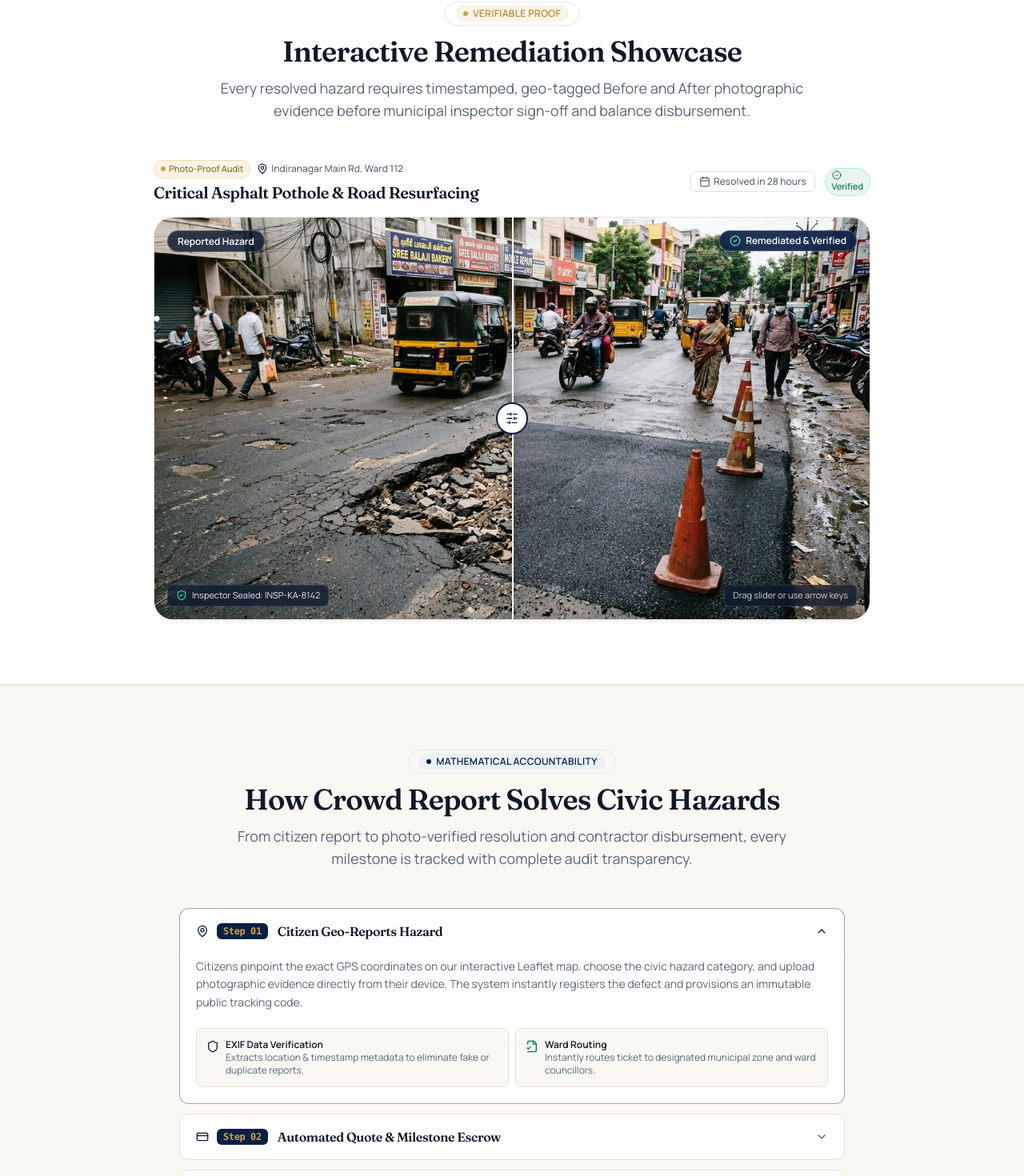
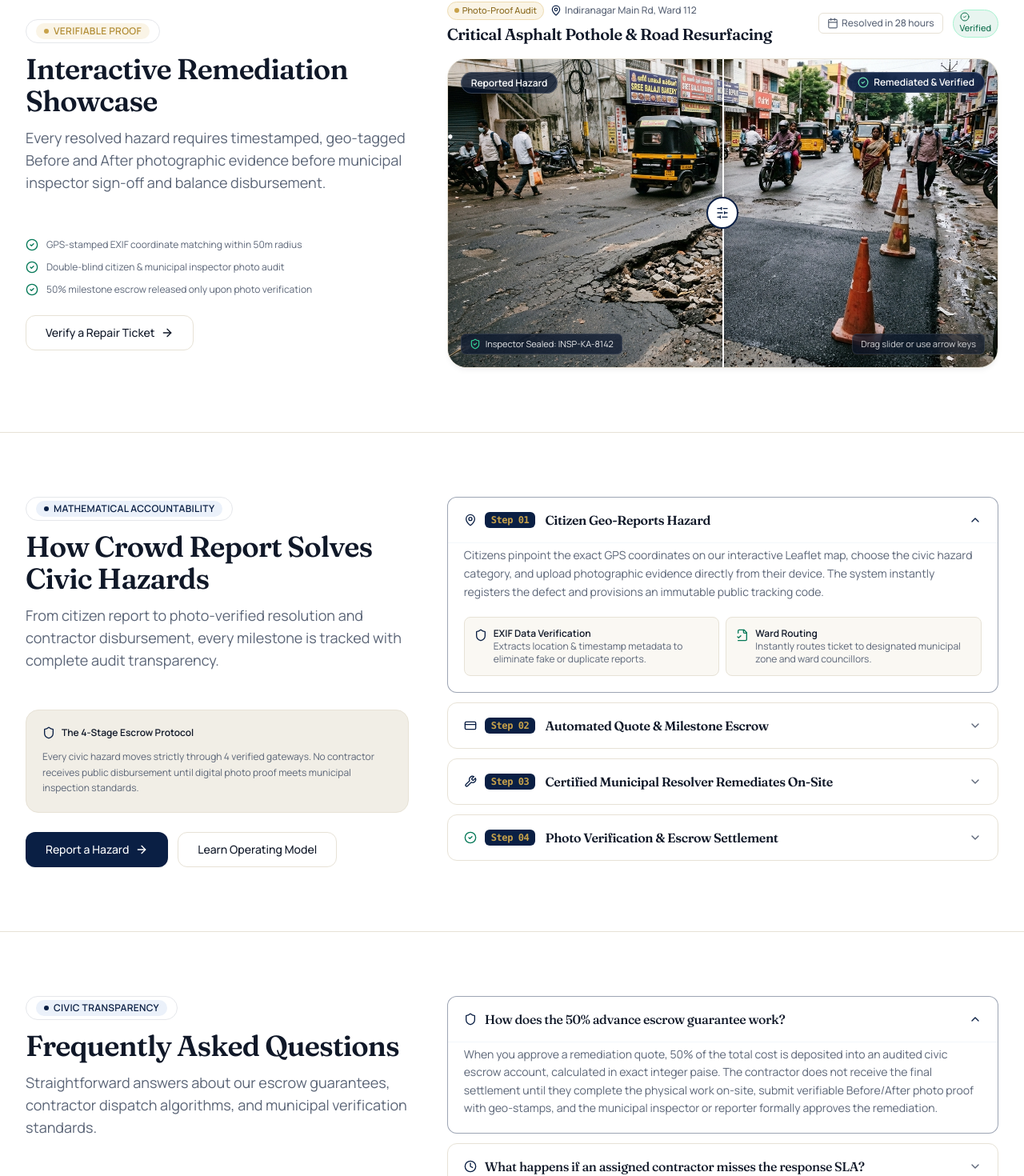
Before and after one commit to harshitsinghsln185-cloud/cityReport, a React (Vite) app in the folder client/: page / in a window 1280 px wide. Shown: the part 1302-2772 px from the top of the page at 80% size. Built offline with nearby package versions, Linux system fonts and the light colour scheme; no server answers.

Commit message:
feat(home): adopt 2-column split layout with content on right and white background across showcase, process and faq sections

```diff
--- a/client/src/components/public/FaqSection.tsx
+++ b/client/src/components/public/FaqSection.tsx
@@ -1,14 +1,16 @@
 import React from 'react';
+import { Link } from 'react-router-dom';
 import Accordion, { AccordionItemData } from '../ui/Accordion';
 import SectionHeader from '../ui/SectionHeader';
 import Reveal from '../ui/Reveal';
-import { HelpCircle, Shield, Clock, Calculator, Camera, AlertTriangle, FileText } from 'lucide-react';
+import Button from '../ui/Button';
+import { HelpCircle, Shield, Clock, Calculator, Camera, AlertTriangle, FileText, ArrowRight } from 'lucide-react';
 
 const FAQ_ITEMS: AccordionItemData[] = [
   {
     id: 'escrow-protection',
     title: 'How does the 50% advance escrow guarantee work?',
-    icon: <Shield className="w-4 h-4" />,
+    icon: <Shield className="w-4 h-4 text-primary" />,
     content: (
       <p>
         When you approve a remediation quote, 50% of the total cost is deposited into an audited civic escrow account, calculated in exact integer paise. The contractor does not receive the final settlement until they complete the physical work on-site, submit verifiable Before/After photo proof with geo-stamps, and the municipal inspector or reporter formally approves the remediation.
@@ -18,7 +20,7 @@ const FAQ_ITEMS: AccordionItemData[] = [
   {
     id: 'contractor-sla',
     title: 'What happens if an assigned contractor misses the response SLA?',
-    icon: <Clock className="w-4 h-4" />,
+    icon: <Clock className="w-4 h-4 text-primary" />,
     content: (
       <p>
         Every service category has a strictly defined SLA window (typically 24 to 48 hours). If a contractor does not accept the assignment or arrive on-site within the window, our proximity-routing engine automatically re-triggers contractor discovery within a 25 km radius. If no alternate certified contractor can be assigned, the escrowed advance is automatically released back to the citizen or public budget.
@@ -28,7 +30,7 @@ const FAQ_ITEMS: AccordionItemData[] = [
   {
     id: 'quote-pricing',
     title: 'How are remediation quotes calculated?',
-    icon: <Calculator className="w-4 h-4" />,
+    icon: <Calculator className="w-4 h-4 text-primary" />,
     content: (
       <p>
         Quotes are generated using certified municipal Schedule of Rates (SOR). Each category has a transparent base fee covering initial mobilization within a free base radius (e.g. 5 km). Extra distance beyond the base radius is priced at a fixed per-kilometer rate. Emergency priority surcharges (e.g. 20% for critical hazards like open manholes) are clearly itemized with zero arbitrary markups.
@@ -38,7 +40,7 @@ const FAQ_ITEMS: AccordionItemData[] = [
   {
     id: 'photo-verification',
     title: 'How does the platform verify Before and After repair photos?',
-    icon: <Camera className="w-4 h-4" />,
+    icon: <Camera className="w-4 h-4 text-primary" />,
     content: (
       <p>
         When contractors upload completion proof, our image pipeline validates embedded EXIF metadata (geographic latitude/longitude coordinates matching the reported hazard within 50 meters, timestamp matching the work duration). Images are rendered in high resolution for municipal audit and citizen inspection before the ticket can transition to Resolved status.
@@ -48,17 +50,17 @@ const FAQ_ITEMS: AccordionItemData[] = [
   {
     id: 'dispute-reopen',
     title: 'Can citizens dispute or reopen an unsatisfactory repair?',
-    icon: <AlertTriangle className="w-4 h-4" />,
+    icon: <AlertTriangle className="w-4 h-4 text-primary" />,
     content: (
       <p>
-        Yes. Citizens have a 7-day inspection window after resolution. If a repaired pothole caves in or street fixture fails, you can click "Reopen Issue" directly from your tracking page, specify the discrepancy with a fresh photo, and trigger an immediate quality audit by municipal supervisory staff.
+        Yes. Citizens have a 7-day inspection window after resolution. If a repaired pothole caves in or street fixture fails, you can click &ldquo;Reopen Issue&rdquo; directly from your tracking page, specify the discrepancy with a fresh photo, and trigger an immediate quality audit by municipal supervisory staff.
       </p>
     ),
   },
   {
     id: 'tax-invoices',
     title: 'Do citizens or RWAs receive formal GST tax invoices?',
-    icon: <FileText className="w-4 h-4" />,
+    icon: <FileText className="w-4 h-4 text-primary" />,
     content: (
       <p>
         Yes. For every settled remediation, the platform automatically generates a downloadable GST-compliant tax invoice itemizing contractor labor, materials, municipal cess, and payment transaction IDs. These invoices are archived in your citizen dashboard for accounting and society audits.
@@ -70,38 +72,45 @@ const FAQ_ITEMS: AccordionItemData[] = [
 export const FaqSection: React.FC = () => {
   return (
     <section className="py-20 bg-white border-b border-border">
-      <div className="max-w-4xl mx-auto px-4 sm:px-6 lg:px-8">
+      <div className="max-w-7xl mx-auto px-4 sm:px-6 lg:px-8">
+        <div className="grid grid-cols-1 lg:grid-cols-12 gap-8 lg:gap-12 items-start">
+          {/* Left Column: Heading and Support Action */}
+          <div className="lg:col-span-5 lg:sticky lg:top-24">
             <Reveal>
               <SectionHeader
                 eyebrow="Civic Transparency"
                 eyebrowVariant="violet"
                 title="Frequently Asked Questions"
                 subtitle="Straightforward answers about our escrow guarantees, contractor dispatch algorithms, and municipal verification standards."
-            align="center"
+                align="left"
+                className="mb-6"
               />
+
+              <div className="p-5 rounded-card bg-surfaceAlt border border-border space-y-3 mb-6">
+                <div className="flex items-center gap-2 text-ink font-semibold text-sm">
+                  <HelpCircle className="w-4 h-4 text-primary shrink-0" />
+                  <span>Have a Specific Inquiry?</span>
+                </div>
+                <p className="text-xs text-secondaryText leading-relaxed">
+                  Our civic administrative desk assists citizens, resident welfare associations, and municipal contractors with ward-specific questions within 24 business hours.
+                </p>
+              </div>
+
+              <Link to="/query">
+                <Button variant="outline" size="md" rightIcon={<ArrowRight className="w-4 h-4" />}>
+                  Contact Civic Desk
+                </Button>
+              </Link>
             </Reveal>
+          </div>
 
+          {/* Right Column: Accordion */}
+          <div className="lg:col-span-7">
             <Reveal delay={0.15}>
               <Accordion items={FAQ_ITEMS} defaultOpenId="escrow-protection" />
             </Reveal>
-
-        <Reveal delay={0.25}>
-          <div className="mt-12 p-6 rounded-card bg-canvas border border-border text-center">
-            <h4 className="font-heading font-semibold text-base text-ink mb-1">
-              Have a specific ward question or municipal enquiry?
-            </h4>
-            <p className="text-xs sm:text-sm text-secondaryText max-w-lg mx-auto mb-4">
-              Our civic administrative team responds to citizen inquiries within 24 business hours.
-            </p>
-            <a
-              href="/query"
-              className="inline-flex items-center gap-2 text-xs sm:text-sm font-semibold text-primary hover:text-primary-hover hover:underline"
-            >
-              <HelpCircle className="w-4 h-4" />
-              <span>Contact the Civic Desk</span>
-            </a>
           </div>
-        </Reveal>
+        </div>
       </div>
     </section>
   );
--- a/client/src/components/public/HowItWorks.tsx
+++ b/client/src/components/public/HowItWorks.tsx
@@ -8,17 +8,20 @@ import {
   FileCheck2,
   Lock,
   Camera,
+  ArrowRight,
 } from 'lucide-react';
+import { Link } from 'react-router-dom';
 import Accordion, { AccordionItemData } from '../ui/Accordion';
 import SectionHeader from '../ui/SectionHeader';
 import Reveal from '../ui/Reveal';
+import Button from '../ui/Button';
 
 const HOW_IT_WORKS_STEPS: AccordionItemData[] = [
   {
     id: 'step-01',
     title: (
       <div className="flex items-center gap-3 flex-wrap">
-        <span className="text-xs font-mono font-bold px-2 py-0.5 rounded-md bg-navy text-gold">
+        <span className="text-xs font-mono font-bold px-2 py-0.5 rounded-md bg-navy text-gold shrink-0">
           Step 01
         </span>
         <span className="font-heading font-semibold text-base text-ink">
@@ -55,7 +58,7 @@ const HOW_IT_WORKS_STEPS: AccordionItemData[] = [
     id: 'step-02',
     title: (
       <div className="flex items-center gap-3 flex-wrap">
-        <span className="text-xs font-mono font-bold px-2 py-0.5 rounded-md bg-navy text-gold">
+        <span className="text-xs font-mono font-bold px-2 py-0.5 rounded-md bg-navy text-gold shrink-0">
           Step 02
         </span>
         <span className="font-heading font-semibold text-base text-ink">
@@ -92,7 +95,7 @@ const HOW_IT_WORKS_STEPS: AccordionItemData[] = [
     id: 'step-03',
     title: (
       <div className="flex items-center gap-3 flex-wrap">
-        <span className="text-xs font-mono font-bold px-2 py-0.5 rounded-md bg-navy text-gold">
+        <span className="text-xs font-mono font-bold px-2 py-0.5 rounded-md bg-navy text-gold shrink-0">
           Step 03
         </span>
         <span className="font-heading font-semibold text-base text-ink">
@@ -129,7 +132,7 @@ const HOW_IT_WORKS_STEPS: AccordionItemData[] = [
     id: 'step-04',
     title: (
       <div className="flex items-center gap-3 flex-wrap">
-        <span className="text-xs font-mono font-bold px-2 py-0.5 rounded-md bg-navy text-gold">
+        <span className="text-xs font-mono font-bold px-2 py-0.5 rounded-md bg-navy text-gold shrink-0">
           Step 04
         </span>
         <span className="font-heading font-semibold text-base text-ink">
@@ -166,21 +169,53 @@ const HOW_IT_WORKS_STEPS: AccordionItemData[] = [
 
 export const HowItWorks: React.FC = () => {
   return (
-    <section className="py-20 bg-canvas border-y border-border">
-      <div className="max-w-4xl mx-auto px-4 sm:px-6 lg:px-8">
+    <section className="py-20 bg-white border-b border-border">
+      <div className="max-w-7xl mx-auto px-4 sm:px-6 lg:px-8">
+        <div className="grid grid-cols-1 lg:grid-cols-12 gap-8 lg:gap-12 items-start">
+          {/* Left Column: Heading and Process Overview */}
+          <div className="lg:col-span-5 lg:sticky lg:top-24">
             <Reveal>
               <SectionHeader
                 eyebrow="Mathematical Accountability"
                 eyebrowVariant="violet"
                 title="How Crowd Report Solves Civic Hazards"
                 subtitle="From citizen report to photo-verified resolution and contractor disbursement, every milestone is tracked with complete audit transparency."
-            align="center"
+                align="left"
+                className="mb-6"
               />
+
+              <div className="p-5 rounded-card bg-surfaceAlt border border-border space-y-3 text-xs mb-6">
+                <div className="flex items-center gap-2 font-semibold text-ink">
+                  <Shield className="w-4 h-4 text-primary shrink-0" />
+                  <span>The 4-Stage Escrow Protocol</span>
+                </div>
+                <p className="text-secondaryText leading-relaxed">
+                  Every civic hazard moves strictly through 4 verified gateways. No contractor receives public disbursement until digital photo proof meets municipal inspection standards.
+                </p>
+              </div>
+
+              <div className="flex flex-col sm:flex-row items-stretch sm:items-center gap-3">
+                <Link to="/user/report-issue">
+                  <Button variant="primary" size="md" rightIcon={<ArrowRight className="w-4 h-4" />}>
+                    Report a Hazard
+                  </Button>
+                </Link>
+                <Link to="/about">
+                  <Button variant="outline" size="md">
+                    Learn Operating Model
+                  </Button>
+                </Link>
+              </div>
             </Reveal>
+          </div>
 
+          {/* Right Column: Accordion */}
+          <div className="lg:col-span-7">
             <Reveal delay={0.15}>
               <Accordion items={HOW_IT_WORKS_STEPS} defaultOpenId="step-01" />
             </Reveal>
+          </div>
+        </div>
       </div>
     </section>
   );
--- a/client/src/pages/public/Home.tsx
+++ b/client/src/pages/public/Home.tsx
@@ -120,22 +120,52 @@ export const Home: React.FC = () => {
         </div>
       </section>
 
-      {/* 4. Interactive Showcase: Before/After Image Comparison Slider */}
+      {/* 4. Interactive Showcase: Before/After Image Comparison Slider (Split 2-Column) */}
       <section className="py-20 bg-white border-y border-border">
         <div className="max-w-7xl mx-auto px-4 sm:px-6 lg:px-8">
+          <div className="grid grid-cols-1 lg:grid-cols-12 gap-8 lg:gap-12 items-center">
+            {/* Left Column: Heading & Audit Standards */}
+            <div className="lg:col-span-5">
               <Reveal>
                 <SectionHeader
                   eyebrow="Verifiable Proof"
                   eyebrowVariant="gold"
                   title="Interactive Remediation Showcase"
                   subtitle="Every resolved hazard requires timestamped, geo-tagged Before and After photographic evidence before municipal inspector sign-off and balance disbursement."
-              align="center"
+                  align="left"
+                  className="mb-6"
                 />
+
+                <div className="space-y-3 pt-2 mb-6">
+                  <div className="flex items-center gap-2.5 text-xs text-secondaryText">
+                    <CheckCircle2 className="w-4 h-4 text-emerald-700 shrink-0" />
+                    <span>GPS-stamped EXIF coordinate matching within 50m radius</span>
+                  </div>
+                  <div className="flex items-center gap-2.5 text-xs text-secondaryText">
+                    <CheckCircle2 className="w-4 h-4 text-emerald-700 shrink-0" />
+                    <span>Double-blind citizen & municipal inspector photo audit</span>
+                  </div>
+                  <div className="flex items-center gap-2.5 text-xs text-secondaryText">
+                    <CheckCircle2 className="w-4 h-4 text-emerald-700 shrink-0" />
+                    <span>50% milestone escrow released only upon photo verification</span>
+                  </div>
+                </div>
+
+                <Link to="/track">
+                  <Button variant="outline" size="md" rightIcon={<ArrowRight className="w-4 h-4" />}>
+                    Verify a Repair Ticket
+                  </Button>
+                </Link>
               </Reveal>
+            </div>
 
+            {/* Right Column: Before/After Slider */}
+            <div className="lg:col-span-7">
               <Reveal delay={0.15}>
                 <BeforeAfterSlider />
               </Reveal>
+            </div>
+          </div>
         </div>
       </section>
 
```
Lines whose indentation alone changed are shown as unchanged.
